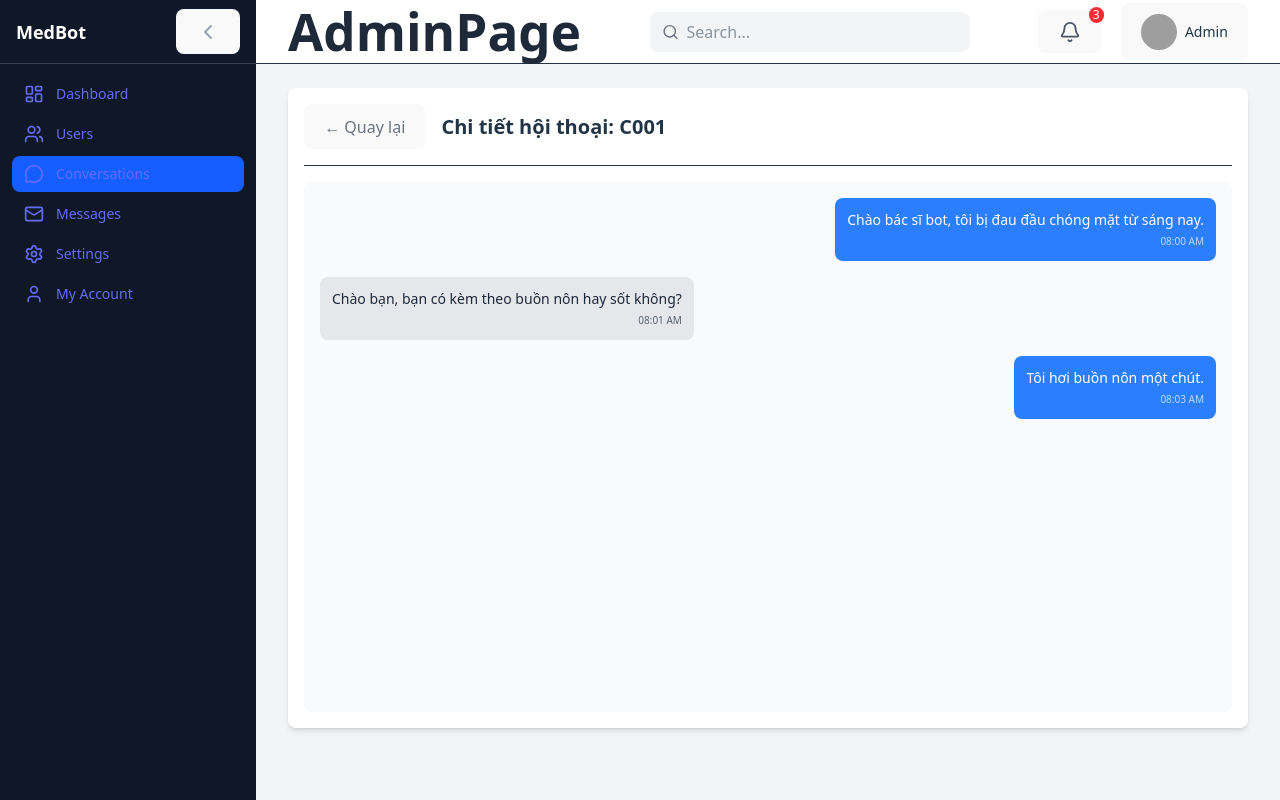
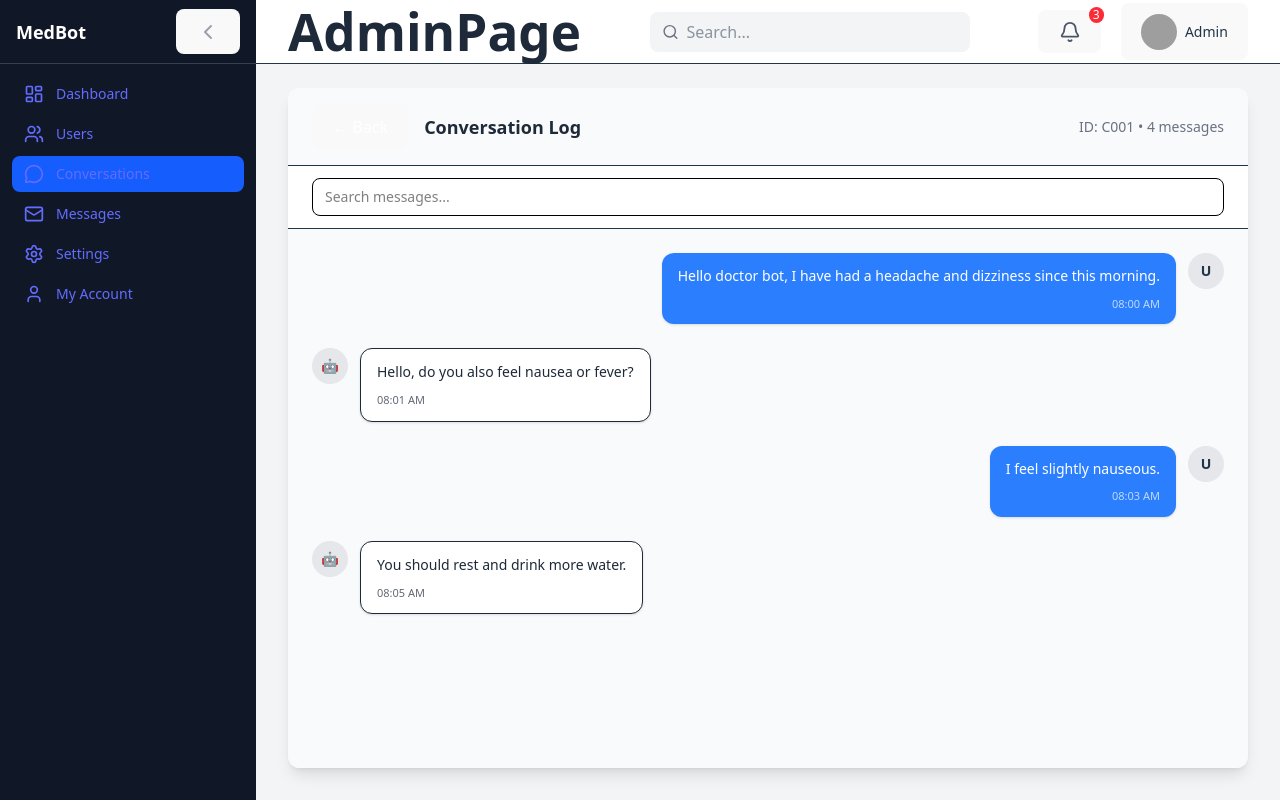
Before and after one commit to nguyenthangdev/medical-chatbot-frontend, a React (Vite) app: page /admin/conversations/C001 in a window 1280 px wide. Built offline with nearby package versions, Linux system fonts and the light colour scheme; grey boxes are pictures that could not be loaded.

Commit message:
add-conversation

```diff
--- a/src/components/Admin/DataTable.jsx
+++ b/src/components/Admin/DataTable.jsx
@@ -6,7 +6,8 @@ export default function DataTable({
     columns,
     data,
     basePath = "",
-    onDelete
+    onDelete,
+    actions = ["view", "edit", "delete"]
 }) {
     return (
         <div className="bg-white shadow rounded-lg p-6 text-gray-800">
@@ -71,26 +72,32 @@ export default function DataTable({
 
                                     <div className="flex justify-center gap-3">
 
+                                        {actions?.includes("view") && (
                                             <Link
                                                 to={`${basePath}/${row.id}`}
                                                 className="text-gray-600 hover:text-black"
                                             >
                                                 View
                                             </Link>
+                                        )}
 
+                                        {actions?.includes("edit") && (
                                             <Link
                                                 to={`${basePath}/${row.id}/edit`}
                                                 className="text-blue-600 hover:text-blue-800"
                                             >
                                                 Edit
                                             </Link>
+                                        )}
 
+                                        {actions?.includes("delete") && (
                                             <button
                                                 onClick={() => onDelete?.(row.id)}
                                                 className="text-red-600 hover:text-red-800"
                                             >
                                                 Delete
                                             </button>
+                                        )}
 
                                     </div>
 
--- a/src/pages/Admin/Conversation/Detail.jsx
+++ b/src/pages/Admin/Conversation/Detail.jsx
@@ -1,34 +1,177 @@
-import React from 'react';
-import { useParams, useNavigate } from 'react-router-dom';
+import React, { useEffect, useRef, useState } from "react";
+import { useParams, useNavigate } from "react-router-dom";
 
 export default function ConversationDetail() {
-  const { id } = useParams(); // Lấy ID từ URL (VD: C001)
+  const { id } = useParams();
   const navigate = useNavigate();
+  const bottomRef = useRef(null);
 
-  // Mock tin nhắn
+  const [search, setSearch] = useState("");
+
   const messages = [
-    { id: 1, sender: 'user', text: 'Chào bác sĩ bot, tôi bị đau đầu chóng mặt từ sáng nay.', time: '08:00 AM' },
-    { id: 2, sender: 'bot', text: 'Chào bạn, bạn có kèm theo buồn nôn hay sốt không?', time: '08:01 AM' },
-    { id: 3, sender: 'user', text: 'Tôi hơi buồn nôn một chút.', time: '08:03 AM' },
+    {
+      id: 1,
+      sender: "user",
+      text: "Hello doctor bot, I have had a headache and dizziness since this morning.",
+      time: "08:00 AM",
+    },
+    {
+      id: 2,
+      sender: "bot",
+      text: "Hello, do you also feel nausea or fever?",
+      time: "08:01 AM",
+    },
+    {
+      id: 3,
+      sender: "user",
+      text: "I feel slightly nauseous.",
+      time: "08:03 AM",
+    },
+    {
+      id: 4,
+      sender: "bot",
+      text: "You should rest and drink more water.",
+      time: "08:05 AM",
+    },
   ];
 
+  const userInfo = {
+    name: "Nguyen Van A",
+    email: "user@email.com",
+    joined: "2025-10-12",
+    status: "Active",
+  };
+
+  const filteredMessages = messages.filter((m) =>
+    m.text.toLowerCase().includes(search.toLowerCase())
+  );
+
+  useEffect(() => {
+    bottomRef.current?.scrollIntoView({ behavior: "smooth" });
+  }, [filteredMessages]);
+
   return (
-    <div className="flex flex-col h-[80vh] bg-white rounded-lg shadow-md p-4">
-      <div className="flex items-center gap-4 border-b pb-4 mb-4">
-        <button onClick={() => navigate(-1)} className="text-gray-500 hover:text-black">← Quay lại</button>
-        <h2 className="text-xl font-bold">Chi tiết hội thoại: {id}</h2>
+    <div className="flex h-[85vh] bg-white rounded-xl shadow-lg overflow-hidden">
+
+      {/* CHAT AREA */}
+      <div className="flex flex-col flex-1">
+
+        {/* Header */}
+        <div className="flex items-center justify-between px-6 py-4 border-b bg-gray-50">
+
+          <div className="flex items-center gap-4">
+            <button
+              onClick={() => navigate(-1)}
+              className="text-gray-500 hover:text-black text-white"
+            >
+              ← Back
+            </button>
+
+            <h2 className="text-lg font-semibold text-gray-800">
+              Conversation Log
+            </h2>
+          </div>
+
+          <div className="text-sm text-gray-500">
+            ID: {id} • {messages.length} messages
+          </div>
+
+        </div>
+
+        {/* Search */}
+        <div className="px-6 py-3 border-b bg-white">
+          <input
+            type="text"
+            placeholder="Search messages..."
+            className="w-full border rounded-lg px-3 py-2 text-sm focus:outline-none focus:ring text-black"
+            value={search}
+            onChange={(e) => setSearch(e.target.value)}
+          />
+        </div>
+
+        {/* Chat */}
+        <div className="flex-1 overflow-y-auto px-6 py-6 bg-gray-50 space-y-6">
+
+          {filteredMessages.map((msg) => {
+            const isUser = msg.sender === "user";
+
+            return (
+              <div
+                key={msg.id}
+                className={`flex items-start gap-3 ${isUser ? "flex-row-reverse" : ""
+                  }`}
+              >
+
+                {/* Avatar */}
+                <div className="w-9 h-9 flex items-center justify-center rounded-full bg-gray-200 text-sm font-semibold">
+                  {isUser ? "U" : "🤖"}
+                </div>
+
+                {/* Bubble */}
+                <div
+                  className={`max-w-[65%] px-4 py-3 rounded-xl shadow-sm
+                  ${isUser
+                      ? "bg-blue-500 text-white"
+                      : "bg-white border text-gray-800"
+                    }`}
+                >
+
+                  <p className="text-sm leading-relaxed">{msg.text}</p>
+
+                  <div
+                    className={`text-[11px] mt-2 opacity-70 ${isUser ? "text-right" : ""
+                      }`}
+                  >
+                    {msg.time}
+                  </div>
+
+                </div>
+
+              </div>
+            );
+          })}
+
+          <div ref={bottomRef} />
+
+        </div>
+
       </div>
 
-      <div className="flex-1 overflow-y-auto space-y-4 p-4 bg-gray-50 rounded-lg">
-        {messages.map((msg) => (
-          <div key={msg.id} className={`flex ${msg.sender === 'user' ? 'justify-end' : 'justify-start'}`}>
-            <div className={`max-w-[70%] rounded-lg p-3 ${msg.sender === 'user' ? 'bg-blue-500 text-white' : 'bg-gray-200 text-gray-800'}`}>
-              <p className="text-sm">{msg.text}</p>
-              <span className="text-[10px] opacity-70 mt-1 block text-right">{msg.time}</span>
+      {/* USER INFO PANEL
+      <div className="w-72 border-l bg-gray-50 p-6">
+
+        <h3 className="font-semibold text-gray-800 mb-4">
+          User Information
+        </h3>
+
+        <div className="space-y-3 text-sm">
+
+          <div>
+            <span className="text-gray-500">Name</span>
+            <div className="font-medium">{userInfo.name}</div>
+          </div>
+
+          <div>
+            <span className="text-gray-500">Email</span>
+            <div className="font-medium">{userInfo.email}</div>
+          </div>
+
+          <div>
+            <span className="text-gray-500">Joined</span>
+            <div className="font-medium">{userInfo.joined}</div>
+          </div>
+
+          <div>
+            <span className="text-gray-500">Status</span>
+            <div className="text-green-600 font-medium">
+              {userInfo.status}
             </div>
           </div>
-        ))}
-      </div>
+
+        </div>
+
+      </div> */}
+
     </div>
   );
 }
--- a/src/pages/Admin/Conversation/Index.jsx
+++ b/src/pages/Admin/Conversation/Index.jsx
@@ -1,26 +1,57 @@
-import React from 'react';
-import { Link } from 'react-router-dom';
-import DataTable from '../../../components/Admin/DataTable';
+import React from "react";
+import DataTable from "../../../components/Admin/DataTable";
 
 export default function ConversationIndex() {
+
     const columns = [
-        { header: 'ID', accessor: 'id' },
-        { header: 'Người dùng', accessor: 'user' },
-        { header: 'Chủ đề', accessor: 'topic' },
-        { header: 'Cập nhật cuối', accessor: 'last_updated' },
+        { header: "ID", accessor: "id" },
+        { header: "User", accessor: "user" },
+        { header: "Topic", accessor: "topic" },
+        { header: "Last Updated", accessor: "lastUpdated" },
+        { header: "Status", accessor: "status" },
     ];
 
-    const mockData = [
-        { id: 'C001', user: 'Nguyễn Văn A', topic: 'Hỏi về triệu chứng sốt', last_updated: '10 phút trước' },
-        { id: 'C002', user: 'Trần Thị B', topic: 'Tư vấn thuốc dạ dày', last_updated: '1 giờ trước' },
+    const conversations = [
+        {
+            id: "C001",
+            user: "Nguyen Van A",
+            topic: "Fever symptoms consultation",
+            lastUpdated: "10 minutes ago",
+            status: "Active",
+        },
+        {
+            id: "C002",
+            user: "Tran Thi B",
+            topic: "Stomach medicine advice",
+            lastUpdated: "1 hour ago",
+            status: "Closed",
+        },
     ];
+
+    const handleDelete = (id) => {
+        console.log("delete conversation", id);
+    };
 
     return (
         <div>
-            <h1 className="text-2xl font-bold text-gray-800 mb-6">Quản lý Hội thoại</h1>
-            {/* Tạm thời có thể dùng Link thủ công ở Action cột trong file DataTable, hoặc bạn bọc toàn bộ row bằng Link. */}
-            <DataTable title="Danh sách cuộc trò chuyện" columns={columns} data={mockData} />
-            <p className="mt-4 text-sm text-gray-500">*Gợi ý: Nhấn vào chi tiết hội thoại để xem log tin nhắn.</p>
+
+            <div className="flex justify-between items-center mb-6">
+
+                <h1 className="text-2xl font-bold text-gray-800">
+                    Conversation Management
+                </h1>
+
+            </div>
+
+            <DataTable
+                title="Conversation List"
+                columns={columns}
+                data={conversations}
+                basePath="/admin/conversations"
+                onDelete={handleDelete}
+                actions={["view", "delete"]}
+            />
+
         </div>
     );
 }
```
Lines whose indentation alone changed are shown as unchanged.
